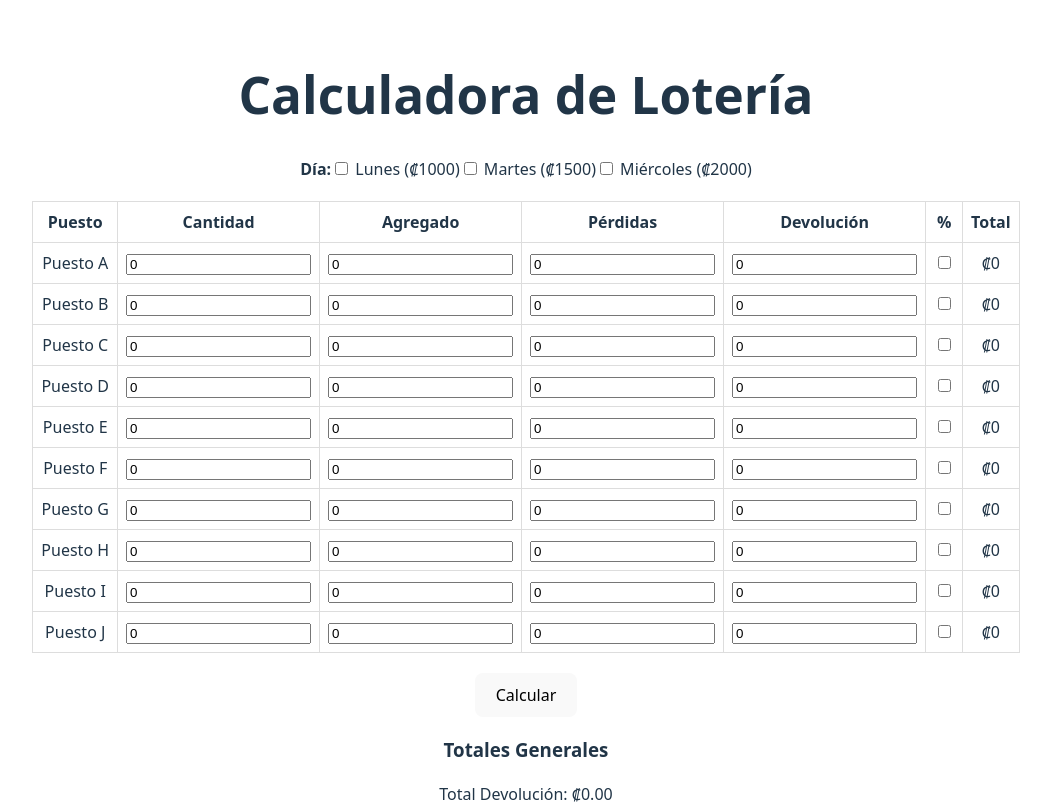
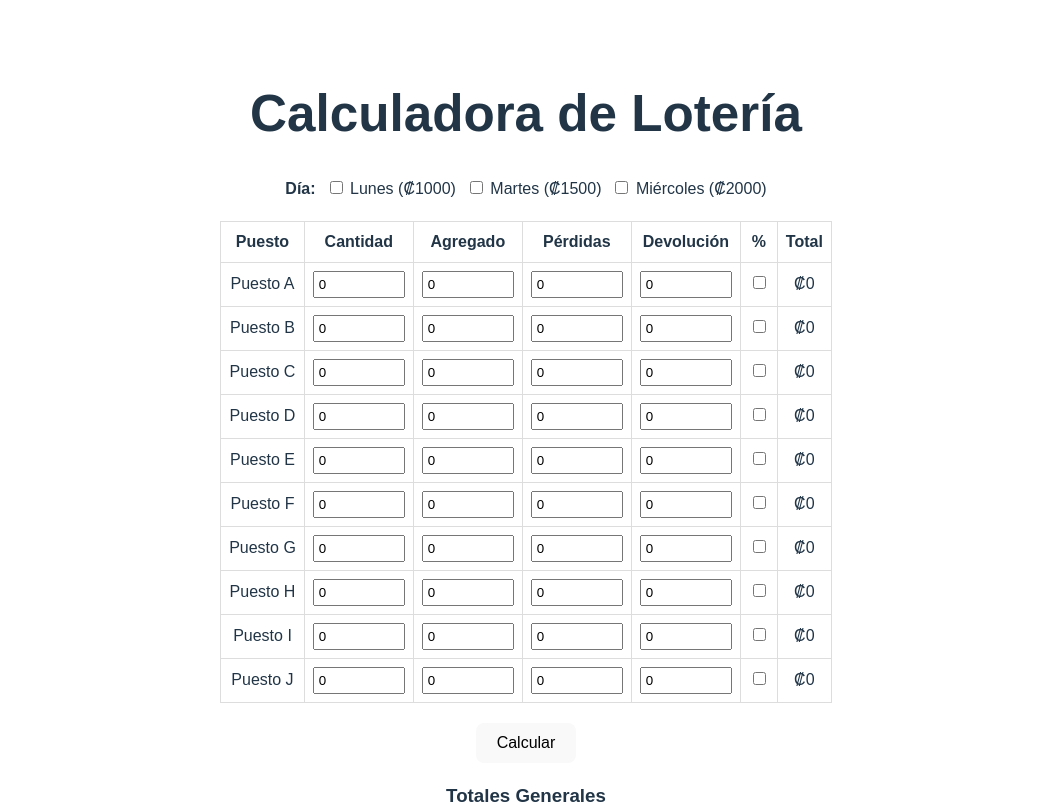
Before and after one commit to chrisbmx20720/loteria, a React (Vite) app: page / in a window 1280 px wide. Shown: the top 804 px of the page, without its empty margins (114-1165 px from the left). Built offline with nearby package versions, Linux system fonts and the light colour scheme.

Commit message:
loteria funcionando

```diff
--- a/src/components/calculadora/Calculadora.jsx
+++ b/src/components/calculadora/Calculadora.jsx
@@ -1,5 +1,4 @@
 import React, { useState } from 'react';
-import './CalculadoraLoteria.css'; // Asegúrate de importar el archivo CSS
 
 const precios = {
   lunes: 1000,
@@ -79,8 +78,8 @@ const CalculadoraLoteria = () => {
 
     setDatosPuestos(nuevosDatos);
     setTotales({
-      devolucion: (precioDia * totalDevolucion).toFixed(2),
-      perdida: (precioDia * totalPerdida).toFixed(2),
+      devolucion: (precioDia*totalDevolucion).toFixed(2),
+      perdida: (precioDia*totalPerdida).toFixed(2),
       general: totalGeneral.toFixed(2),
     });
   };
@@ -92,13 +91,13 @@ const CalculadoraLoteria = () => {
   });
 
   return (
-    <div className="calculadora-container">
+    <div style={{ padding: '20px', fontFamily: 'Arial, sans-serif' }}>
       <h1>Calculadora de Lotería</h1>
 
-      <div className="dia-seleccion">
+      <div>
         <strong>Día:</strong>
         {Object.keys(precios).map((dia) => (
-          <label key={dia}>
+          <label key={dia} style={{ marginLeft: '10px' }}>
             <input
               type="checkbox"
               value={dia}
@@ -110,73 +109,94 @@ const CalculadoraLoteria = () => {
         ))}
       </div>
 
-      <div className="tabla-responsive">
-        <table>
+      <table style={{ borderCollapse: 'collapse', width: '100%', marginTop: '20px' }}>
         <thead>
           <tr>
-              <th>Puesto</th>
-              <th>Cantidad</th>
-              <th>Agregado</th>
-              <th>Pérdidas</th>
-              <th>Devolución</th>
-              <th>%</th>
-              <th>Total</th>
+            <th style={estiloCelda}>Puesto</th>
+            <th style={estiloCelda}>Cantidad</th>
+            <th style={estiloCelda}>Agregado</th>
+            <th style={estiloCelda}>Pérdidas</th>
+            <th style={estiloCelda}>Devolución</th>
+            <th style={estiloCelda}>%</th>
+            <th style={estiloCelda}>Total</th>
           </tr>
         </thead>
         <tbody>
           {datosPuestos.map((puesto, indice) => (
             <tr key={indice}>
-                <td data-label="Puesto">{puesto.nombre}</td>
-                <td data-label="Cantidad">
+              <td style={estiloCelda}>{puesto.nombre}</td>
+              <td style={estiloCelda}>
                 <input
                   type="number"
                   value={puesto.cantidad}
                   onChange={(e) => manejarCambioPuesto(indice, 'cantidad', e.target.value)}
+                  style={estiloInput}
                 />
               </td>
-                <td data-label="Agregado">
+              <td style={estiloCelda}>
                 <input
                   type="number"
                   value={puesto.agregado}
                   onChange={(e) => manejarCambioPuesto(indice, 'agregado', e.target.value)}
+                  style={estiloInput}
                 />
               </td>
-                <td data-label="Pérdidas">
+              <td style={estiloCelda}>
                 <input
                   type="number"
                   value={puesto.perdidas}
                   onChange={(e) => manejarCambioPuesto(indice, 'perdidas', e.target.value)}
+                  style={estiloInput}
                 />
               </td>
-                <td data-label="Devolución">
+              <td style={estiloCelda}>
                 <input
                   type="number"
                   value={puesto.devolucion}
                   onChange={(e) => manejarCambioPuesto(indice, 'devolucion', e.target.value)}
+                  style={estiloInput}
                 />
               </td>
-                <td data-label="%">
+              <td style={estiloCelda}>
                 <input
                   type="checkbox"
                   checked={puesto.porcentaje}
                   onChange={(e) => manejarCambioPuesto(indice, 'porcentaje', e.target.checked)}
                 />
               </td>
-                <td data-label="Total">₡{puesto.total}</td>
+              <td style={estiloCelda}>₡{puesto.total}</td>
             </tr>
           ))}
         </tbody>
       </table>
-      </div>
 
-      <button onClick={calcularTotales}>Calcular</button>
+      <button onClick={calcularTotales} style={estiloBoton}>
+        Calcular
+      </button>
 
       <h3>Totales Generales</h3>
       <p>Total Devolución: ₡{totales.devolucion}</p>
-      <p>Total Pérdida: ₡{totales.perdida}</p>
+      <p>Total Pérdida: ₡{totales.perdida }</p>
       <p>Total General: ₡{totales.general}</p>
     </div>
   );
 };
 
+const estiloCelda = {
+  border: '1px solid #ddd',
+  padding: '8px',
+  textAlign: 'center',
+};
+
+const estiloInput = {
+  width: '80px',
+  padding: '4px',
+};
+
+const estiloBoton = {
+  marginTop: '20px',
+  padding: '10px 20px',
+  fontSize: '16px',
+};
+
 export default CalculadoraLoteria;
```
Lines whose indentation alone changed are shown as unchanged.
